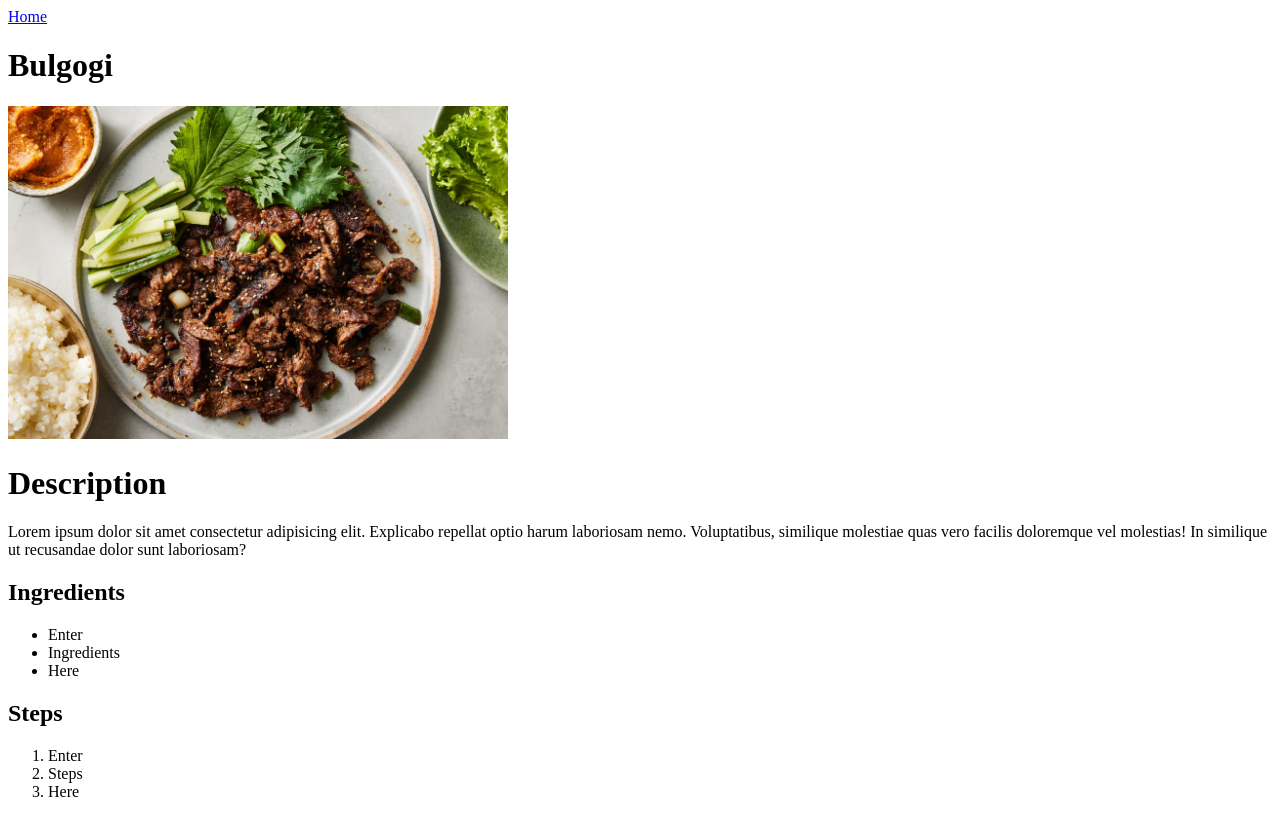
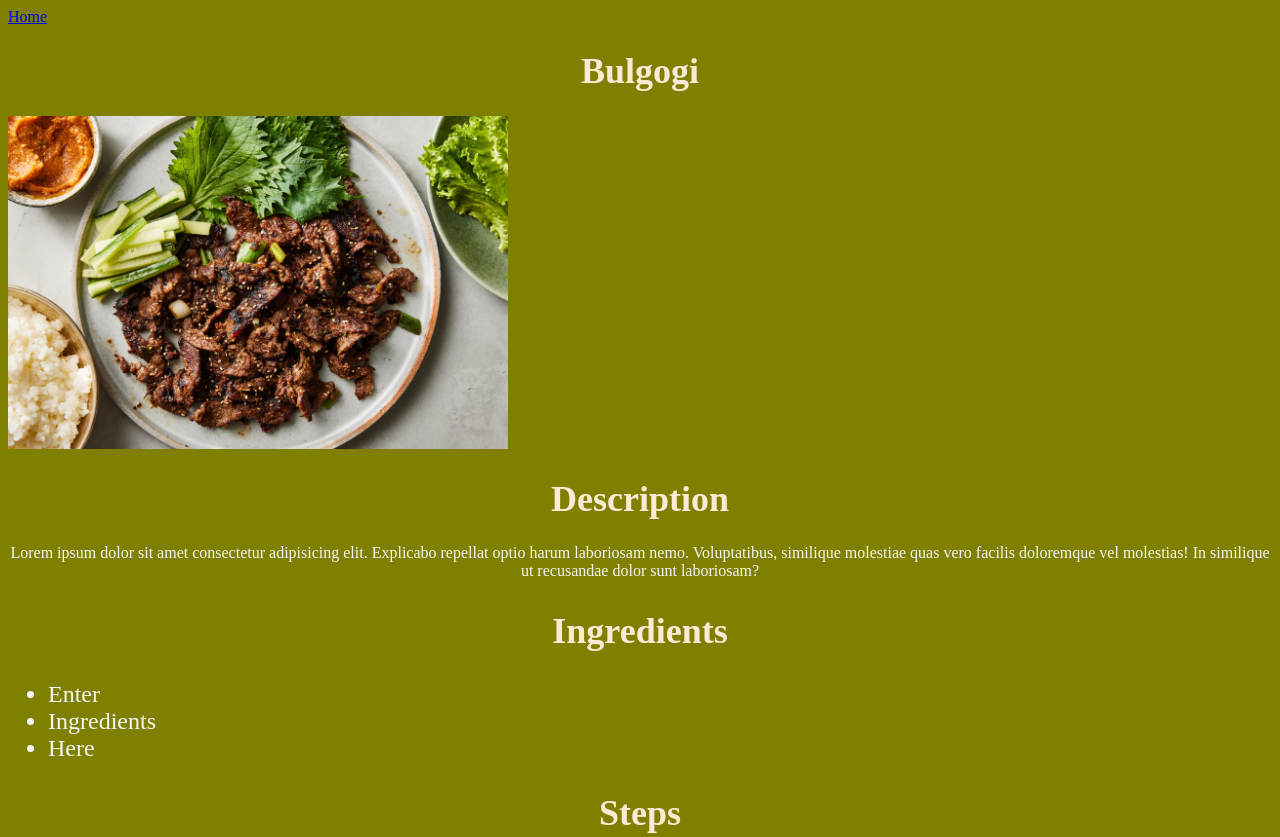
Before and after one commit to neonRepublic/TOP-recipes, a plain HTML site: page recipes/bulgogi.html in a window 1280 px wide. Shown: the top 837 px of the page. Drawn offline with Linux system fonts and the light colour scheme.

Commit message:
added and updated css

```diff
--- a/recipes/bulgogi.html
+++ b/recipes/bulgogi.html
@@ -4,28 +4,28 @@
 <meta charset="UTF-8">
 <meta name="viewport" content="width=device-width, initial-scale=1.0">
 <title>Odin Recipes</title>
-
+<link rel="stylesheet" href="/styles.css">
 </head>
 <body>
 
 <a href="../index.html">Home</a>
-<h1>Bulgogi</h1>
+<h1 class="header">Bulgogi</h1>
 <img src="../images/bulgogi.jpg" alt="image" width="500px">
 
-<h1>Description</h1>
-<p>Lorem ipsum dolor sit amet consectetur adipisicing elit. Explicabo repellat optio harum laboriosam nemo. Voluptatibus, similique molestiae quas vero facilis doloremque vel molestias! In similique ut recusandae dolor sunt laboriosam?</p>
+<h1 class="description">Description</h1>
+<p class="text">Lorem ipsum dolor sit amet consectetur adipisicing elit. Explicabo repellat optio harum laboriosam nemo. Voluptatibus, similique molestiae quas vero facilis doloremque vel molestias! In similique ut recusandae dolor sunt laboriosam?</p>
 
-<h2>Ingredients</h2>
+<h2 class="header2">Ingredients</h2>
 
-    <ul>
+    <ul class="list">
         <li>Enter</li>
         <li>Ingredients</li>
         <li>Here</li>
     </ul>
 
-<h2>Steps</h2>
+<h2 class="header2">Steps</h2>
 
-    <ol>
+    <ol class="list">
         <li>Enter</li>
         <li>Steps</li>
         <li>Here</li>
--- /dev/null
+++ b/styles.css
@@ -0,0 +1,20 @@
+body {
+    background-color: olive;
+}
+
+.header, .header2, .description {
+    color: antiquewhite;
+    text-align: center;
+    font-size: 36px;
+    font-weight: bold;
+}
+
+.text {
+    text-align: center;
+    color: whitesmoke;
+}
+
+.list {
+    font-size: 24px;
+    color: whitesmoke;
+}
```
Also changed, not shown: index.html (+3 -3 lines), recipes/chimichangas.html (+8 -8 lines), recipes/curry.html (+8 -8 lines).
